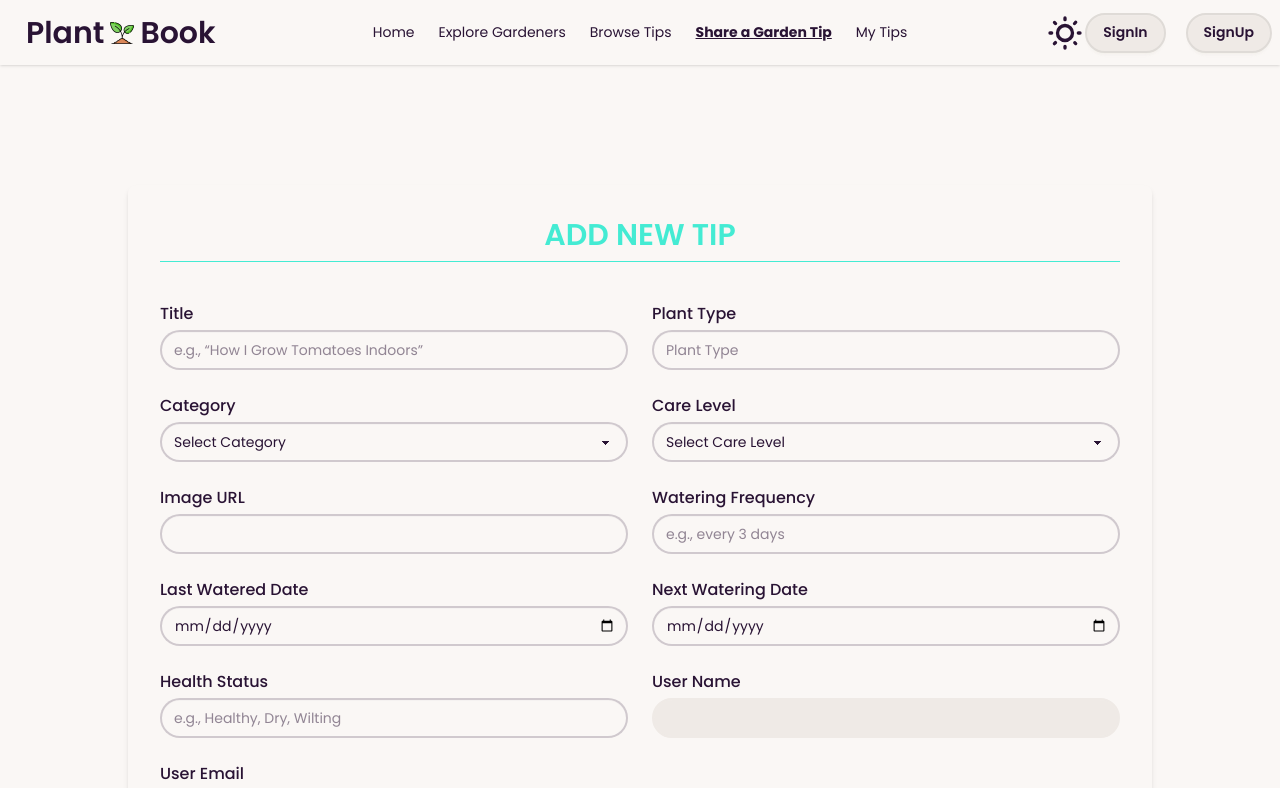
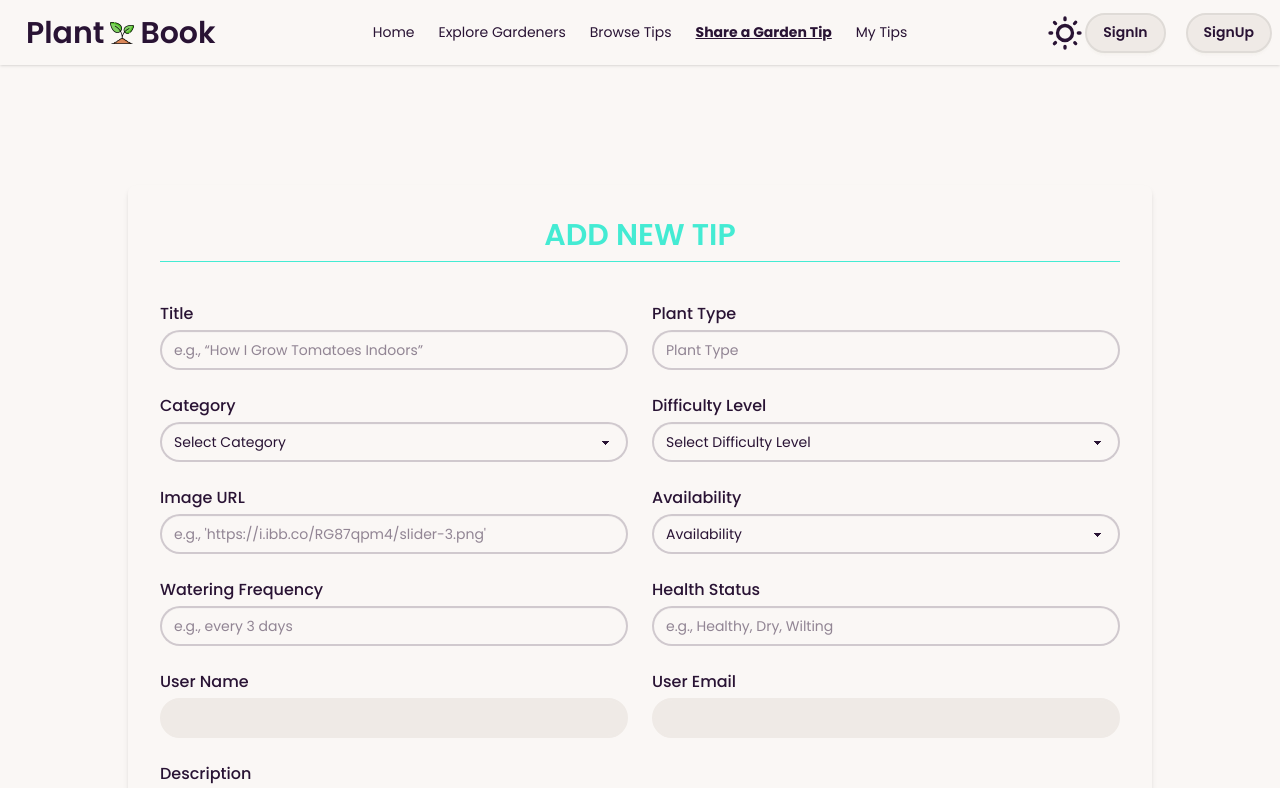
Before and after one commit to Tajuddin80/Plant-Book-client, a React (Vite) app: page /sharetip in a window 1280 px wide. Shown: the top 788 px of the page. Built offline with nearby package versions, Linux system fonts and the light colour scheme.

Commit message:
added add new tip form and finishing gardener details card

```diff
--- a/src/Pages/AddNewPlantForm/AddNewPlantForm.jsx
+++ b/src/Pages/AddNewPlantForm/AddNewPlantForm.jsx
@@ -1,4 +1,21 @@
 // import React, { useState } from "react";
+
+// https://i.ibb.co/CsN02xmh/img1.jpg
+// https://i.ibb.co/s9whRjNj/img2.jpg
+// https://i.ibb.co/xPyzyks/img3.jpg
+// https://i.ibb.co/xPyzyks/img3.jpg
+// https://i.ibb.co/TMfmNK0J/img5.webp
+// https://i.ibb.co/zHLX8cFt/img6.jpg
+// https://i.ibb.co/1tTHYjFT/img7.jpg
+// https://i.ibb.co/HpR7bY00/img8.jpg
+// https://i.ibb.co/whTF1Yzm/newplant-1.webp
+// https://i.ibb.co/wFGgVq3p/newplant-2.jpg
+// https://i.ibb.co/6R4V2zyc/newplant-3.jpg
+// https://i.ibb.co/cK1v9HV0/newplant-4.jpg
+// https://i.ibb.co/V0DJ7vYX/newplant-5.webp
+// https://i.ibb.co/wFy54HBw/newplant-6.webp
+// https://i.ibb.co/CKvp8jn7/newplant-7.jpg
+// https://i.ibb.co/dsJLk0Lr/newplant-8.jpg
 
 const AddNewPlantForm = () => {
   // const [formData, setFormData] = useState({
@@ -17,11 +34,23 @@ const AddNewPlantForm = () => {
 
   const handleSubmit = (e) => {
     e.preventDefault();
-    const form = e.target
-    const formData =new FormData(form)
-    const plantData = Object.fromEntries(formData.entries())
+    const form = e.target;
+    const formData = new FormData(form);
+    const plantData = Object.fromEntries(formData.entries());
     console.log("Form submitted:", plantData);
     // Submit logic here
+
+    fetch("http://localhost:3000/addnewtip", {
+      method: "POST",
+      headers: {
+        "content-type": "application/json",
+      },
+      body: JSON.stringify(plantData),
+    })
+      .then((res) => res.json())
+      .then((data) => {
+        console.log(data);
+      });
   };
 
   return (
@@ -74,15 +103,15 @@ const AddNewPlantForm = () => {
             </select>
           </div>
 
-          {/* Care Level */}
+          {/* Difficulty Level */}
           <div>
-            <label className="block mb-1 font-medium">Care Level</label>
+            <label className="block mb-1 font-medium">Difficulty Level</label>
             <select
-              name="careLevel"
+              name="difficultylevel"
               className="select select-bordered w-full"
               required
             >
-              <option value="">Select Care Level</option>
+              <option value="">Select Difficulty Level</option>
               <option value="Easy">Easy</option>
               <option value="Medium">Medium</option>
               <option value="High">High</option>
@@ -94,9 +123,24 @@ const AddNewPlantForm = () => {
             <input
               type="text"
               name="image"
+              placeholder="e.g., 'https://i.ibb.co/RG87qpm4/slider-3.png'"
               required
               className="input input-disabled w-full"
             />
+          </div>
+
+          {/* Availability*/}
+          <div>
+            <label className="block mb-1 font-medium">Availability</label>
+            <select
+              name="availability"
+              className="select select-bordered w-full"
+              required
+            >
+              <option value="">Availability</option>
+              <option value="Public">Public</option>
+              <option value="Hidden">Hidden</option>
+            </select>
           </div>
           {/* Watering Frequency */}
           <div>
@@ -105,28 +149,6 @@ const AddNewPlantForm = () => {
               type="text"
               name="wateringFrequency"
               placeholder="e.g., every 3 days"
-              className="input input-bordered w-full"
-              required
-            />
-          </div>
-
-          {/* Last Watered Date */}
-          <div>
-            <label className="block mb-1 font-medium">Last Watered Date</label>
-            <input
-              type="date"
-              name="lastWateredDate"
-              className="input input-bordered w-full"
-              required
-            />
-          </div>
-
-          {/* Next Watering Date */}
-          <div>
-            <label className="block mb-1 font-medium">Next Watering Date</label>
-            <input
-              type="date"
-              name="nextWateringDate"
               className="input input-bordered w-full"
               required
             />
--- a/src/Pages/ExploreGardeners/GardenerDetailsCard.jsx
+++ b/src/Pages/ExploreGardeners/GardenerDetailsCard.jsx
@@ -1,16 +1,17 @@
 import { useLoaderData } from "react-router";
 
 const GardenerDetailsCard = () => {
-  const { gardener } = useLoaderData();
+  const gardeners = useLoaderData();
+  const gardener = gardeners[0]; // ✅ assign gardener first
 
   if (!gardener)
     return <p className="text-center mt-10">Loading gardener data...</p>;
 
+  // ✅ Now it's safe to destructure
   const { name, location, specialty, image, active, description } = gardener;
-  console.log(location);
+
   return (
     <div className="flex flex-col md:flex-row items-center rounded-2xl shadow-md max-w-5xl mx-auto p-6 md:p-10 my-10 bg-base-100">
-      {/* Image */}
       <div className="flex-shrink-0 mb-6 md:mb-0 md:mr-10">
         <img
           src={image}
@@ -19,7 +20,6 @@ const GardenerDetailsCard = () => {
         />
       </div>
 
-      {/* Text Content */}
       <div className="text-base-content text-sm md:text-base space-y-2">
         <h2 className="text-2xl md:text-3xl font-semibold text-primary">
           {name}
--- a/src/Routes/Routes.jsx
+++ b/src/Routes/Routes.jsx
@@ -27,7 +27,7 @@ export const router = createBrowserRouter([
         path: "/gardeners/:id",
         loader: ({ params }) =>
           fetch(`http://localhost:3000/gardeners/${params.id}`),
-        element: <GardenerDetailsCard />,
+        Component: GardenerDetailsCard,
       },
       {
         path: "/browsetips",
```
